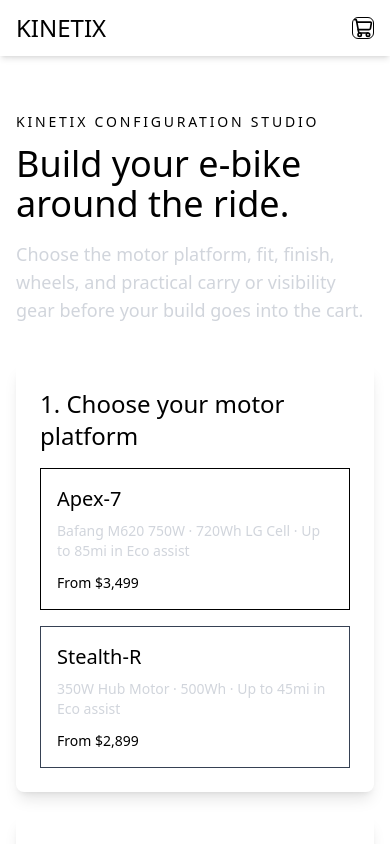
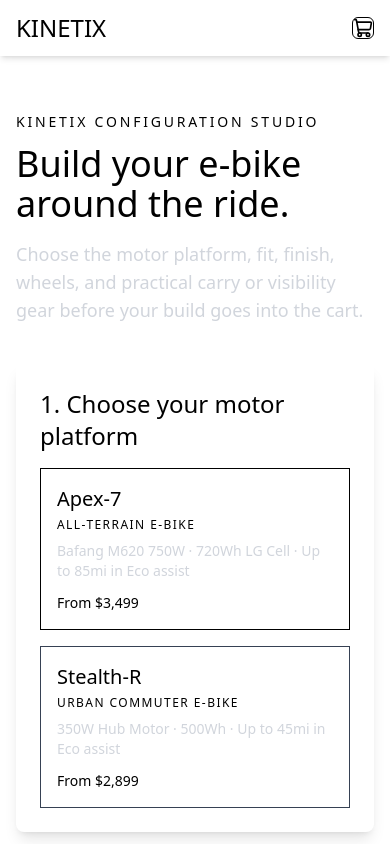
Before and after one commit to HappiProgrammer/bikes, a Next.js app: page /build-your-bike in a window 390 px wide. Shown: the top 844 px of the page. Built offline with nearby package versions, Linux system fonts and the light colour scheme.

Commit message:
Added mobility bikes

```diff
--- a/app/build-your-bike/page.tsx
+++ b/app/build-your-bike/page.tsx
@@ -75,6 +75,7 @@ export default function BuildYourBikePage() {
                 <label key={product.slug} className={`cursor-pointer border p-4 ${modelSlug === product.slug ? "border-primary bg-primary/10" : "border-gray-700"}`}>
                   <input type="radio" name="model" value={product.slug} checked={modelSlug === product.slug} onChange={() => { setModelSlug(product.slug); setSelectedAccessories([]); }} className="sr-only" />
                   <span className="font-display text-xl">{product.name}</span>
+                  <span className="mt-1 block text-xs font-medium uppercase tracking-[0.12em] text-primary">{product.bikeType}</span>
                   <span className="mt-2 block text-sm text-gray-300">{product.specs.motor} · {product.specs.battery} · {product.specs.range}</span>
                   <span className="mt-3 block text-sm text-primary">From ${(product.variants[0].priceCents / 100).toLocaleString()}</span>
                 </label>
@@ -129,6 +130,7 @@ export default function BuildYourBikePage() {
             </div>
             <p className="text-sm uppercase tracking-[0.16em] text-gray-400">Your build</p>
             <h2 className="mt-2 font-display text-3xl text-primary">{model.name}</h2>
+            <p className="mt-1 text-sm uppercase tracking-[0.12em] text-gray-400">{model.bikeType}</p>
             <dl className="mt-5 space-y-3 text-sm">
               <div className="flex justify-between gap-4"><dt className="text-gray-400">Motor</dt><dd>{model.specs.motor}</dd></div>
               <div className="flex justify-between gap-4"><dt className="text-gray-400">Battery</dt><dd>{model.specs.battery}</dd></div>
--- a/components/product/ProductDetails.tsx
+++ b/components/product/ProductDetails.tsx
@@ -15,6 +15,7 @@ export default function ProductDetails({ product }: { product: Product }) {
   return (
     <div className="flex flex-col space-y-6">
       <h1 className="text-4xl font-bold text-primary-volt">{product.name}</h1>
+      <p className="text-sm font-medium uppercase tracking-[0.12em] text-primary">{product.bikeType}</p>
       <p className="text-lg text-gray-300">{product.description}</p>
       <div className="text-2xl font-semibold text-primary-volt">
         Starting at ${product.variants[0].priceCents / 100}
--- a/components/sections/ModelLineup.tsx
+++ b/components/sections/ModelLineup.tsx
@@ -29,6 +29,7 @@ export default function ModelLineup() {
                 <h3 className="font-display text-xl text-onSurface mb-2">
                   {p.name}
                 </h3>
+                <p className="text-sm font-medium uppercase tracking-[0.12em] text-primary">{p.bikeType}</p>
                 <p className="text-sm text-onSurface mb-2 line-clamp-2">
                   {p.shortDescription}
                 </p>
--- a/data/products.ts
+++ b/data/products.ts
@@ -10,6 +10,7 @@ export const products: Product[] = [
     description: "The Apex-7 pairs a 750W mid-drive motor with 95Nm of torque and a 720Wh battery. Its 120mm front suspension, hydraulic brakes, and 29-inch tires are built for paved commutes that continue onto gravel and hardpack trails.",
     images: ["/images/apex-7/front.jpg", "/images/apex-7/side.jpg"],
     category: "all-terrain",
+    bikeType: "all-terrain e-bike",
     specs: {
       motor: "Bafang M620 750W",
       battery: "720Wh LG Cell",
@@ -61,6 +62,7 @@ export const products: Product[] = [
     description: "The Stealth-R uses a 350W rear hub motor, a 500Wh battery, and a Gates CDX belt drive for quiet daily commuting. Integrated lights, hydraulic disc brakes, and puncture-resistant 27.5-inch tires keep the setup practical for urban riding.",
     images: ["/images/stealth-r/front.jpg", "/images/stealth-r/side.jpg"],
     category: "commuter",
+    bikeType: "urban commuter e-bike",
     specs: {
       motor: "350W Hub Motor",
       battery: "500Wh",
--- a/types/product.ts
+++ b/types/product.ts
@@ -34,5 +34,6 @@ export interface Product {
   specs: SpecSheet;
   variants: Variant[];
   category: "commuter" | "all-terrain";
+  bikeType: "all-terrain e-bike" | "urban commuter e-bike";
   compatibleAccessories: string[];
 }
```
